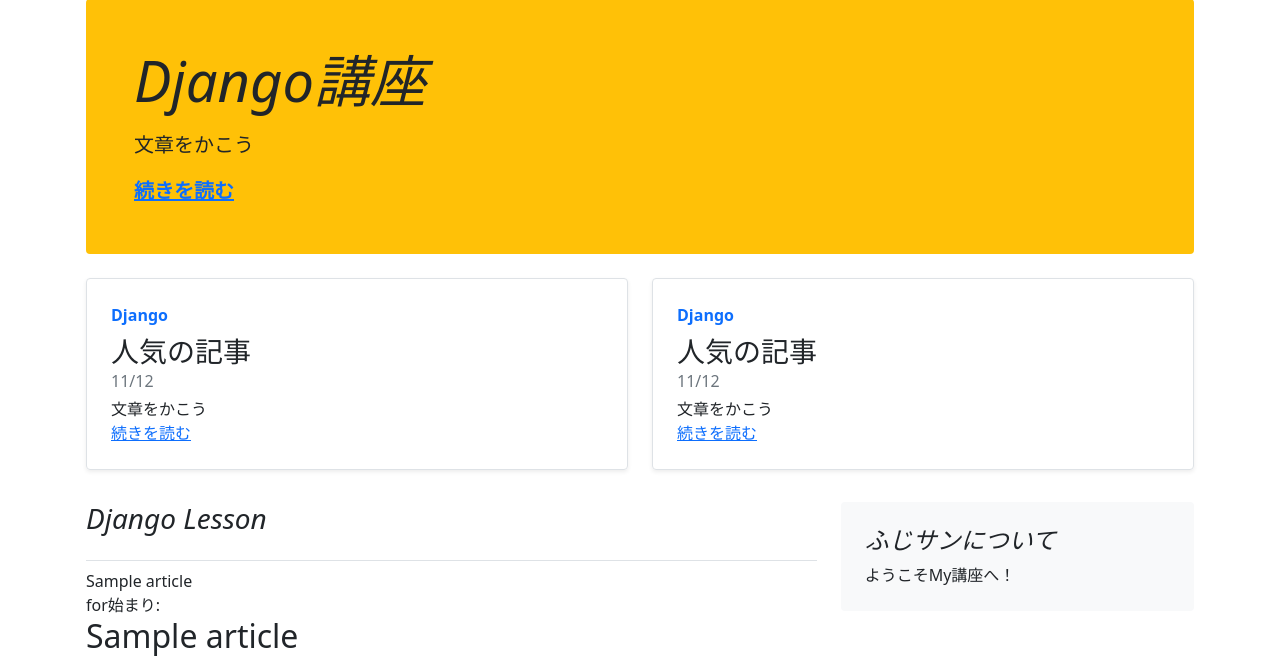
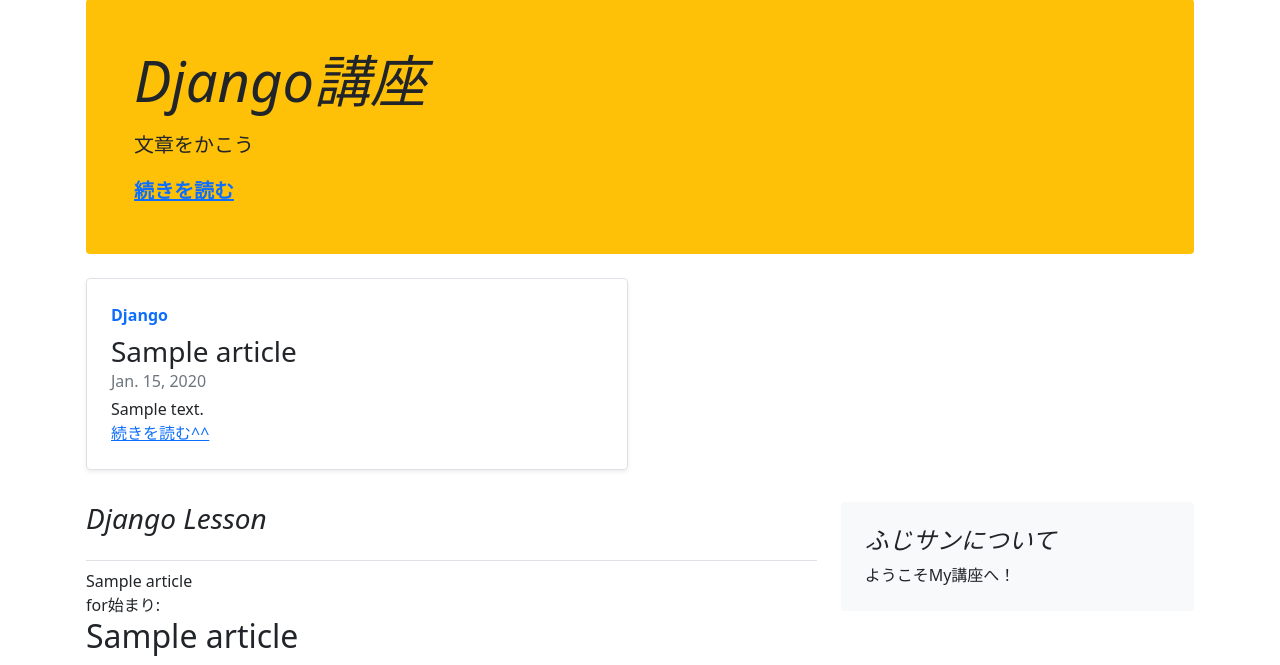
Before and after one commit to ggstarpro/dango, a Django app: page / in a window 1280 px wide. Shown: the part 164-829 px from the top of the page. Run offline with Django 3.2, Linux system fonts and the light colour scheme; tables that the repository leaves empty hold one stand-in row (values such as "Sample post"); some libraries are stand-ins or nearby versions.

Commit message:
いいねとタグ実装  (逆参照)

```diff
--- a/blog/models.py
+++ b/blog/models.py
@@ -1,5 +1,12 @@
 from django.db import models
 from django.contrib.auth import get_user_model
+
+class Tag(models.Model):
+    slug = models.CharField(primary_key=True, unique=True, max_length=20)
+    name = models.CharField(unique=True, max_length=20)
+
+    def __str__(self) -> str:
+        return self.slug
 
 class Article(models.Model):
     title = models.CharField(default="", blank=False, null=False, max_length=30)
@@ -7,7 +14,8 @@ class Article(models.Model):
     author = models.CharField(default="", max_length=30)
     created_at = models.DateField(auto_now_add=True)
     update_at = models.DateField(auto_now=True)
-
+    count = models.IntegerField(default=0)
+    tags = models.ManyToManyField(Tag, blank=True)
 
 class Comment(models.Model):
     comment = models.TextField(default="", max_length=500)
@@ -16,7 +24,7 @@ class Comment(models.Model):
     他にも以下のものが存在
     OneToOne     1 : 1
     ForeignKey   1 : 多
-    ManyToMany   多 : 多
+    ManyToMany   多 : 多 中間テーブルを挟んで参照できるようになる
     """
     # user(1) : comment(多), user削除されたらcommentは削除
     user = models.ForeignKey(get_user_model(), on_delete=models.CASCADE)
--- a/blog/urls.py
+++ b/blog/urls.py
@@ -4,5 +4,6 @@ from . import views
 
 urlpatterns = [
     path('', views.index),
+    path('tags/<slug:slug>/', views.tags),
     path('<slug:pk>/', views.article),
 ]
--- a/mysite/views.py
+++ b/mysite/views.py
@@ -9,10 +9,12 @@ from django.contrib.auth.decorators import login_required
 from django.contrib.auth import login
 
 def index(request: HttpRequest) -> HttpResponse:
+    ranks = Article.objects.order_by('-count')[:2] # 降順
     articles = Article.objects.all()[:3]
     context = {
         'title': 'Really Site',
         'articles': articles,
+        'ranks': ranks
     }
     return render(request, 'mysite/index.html', context)
 
--- a/templates/blog/blogs.html
+++ b/templates/blog/blogs.html
@@ -5,8 +5,8 @@
 <main class="container">
     <div class="row">
         <div class="col-md-8">
-            <h3 class="pb-4 font-italic border-bottom">
-                Django Lesson
+            <h3 class="pb-4 font-italic border-bottom display-6">
+                {{page_title}}
             </h3>
             {% for article in page_obj %}
                 <div class="blog-post">
--- a/templates/mysite/index.html
+++ b/templates/mysite/index.html
@@ -13,31 +13,22 @@
             </p>
         </div>
     </div>
+
     <div class="row mb-2">
+        {% for rank in ranks %}
         <div class="col-md-6">
             <div class="row g-0 border rounded overflow-hidden flex-md-row
             mb-4 shadow-sm h-md-250 position-relative">
                 <div class="col p-4 d-flex flex-column position-static">
                     <strong class="d-inline-block mb-2 text-primary">Django</strong>
-                    <h3 class="mb-0">人気の記事</h3>
-                    <div class="mb-1 text-muted">11/12</div>
-                    <p class="card-text mb-auto">文章をかこう</p>
-                    <a href="#" class="stretched-link">続きを読む</a>
+                    <h3 class="mb-0">{{rank.title}}</h3>
+                    <div class="mb-1 text-muted">{{ rank.created_at }}</div>
+                    <p class="card-text mb-auto">{{ rank.text }}</p>
+                    <a href="/blog/{{rank.id}}" class="stretched-link">続きを読む^^</a>
                 </div>
             </div>
         </div>
-        <div class="col-md-6">
-            <div class="row g-0 border rounded overflow-hidden flex-md-row
-            mb-4 shadow-sm h-md-250 position-relative">
-                <div class="col p-4 d-flex flex-column position-static">
-                    <strong class="d-inline-block mb-2 text-primary">Django</strong>
-                    <h3 class="mb-0">人気の記事</h3>
-                    <div class="mb-1 text-muted">11/12</div>
-                    <p class="card-text mb-auto">文章をかこう</p>
-                    <a href="#" class="stretched-link">続きを読む</a>
-                </div>
-            </div>
-        </div>
+        {% endfor %}
     </div>
 </div>
 
```
Also changed, not shown: blog/admin.py (+10 -2 lines), blog/views.py (+29 -9 lines), templates/blog/article.html (+8 -3 lines), templates/mysite/snippets/like_count.html (added, +10 -0 lines), templates/mysite/snippets/tag.html (added, +9 -0 lines), Readme.MD, blog/migrations/0003_article_count.py (added), blog/migrations/0004_auto_20240430_1143.py (added).
